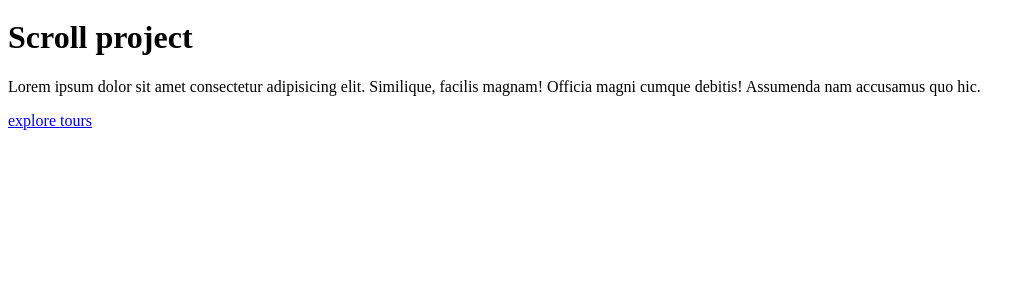
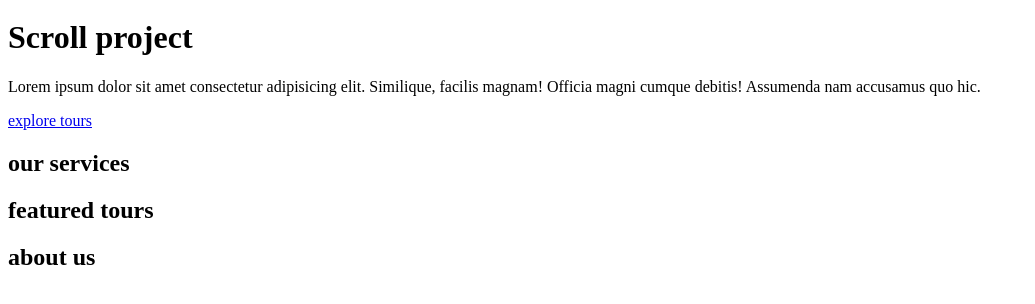
Before and after one commit to elkrtn/jsprojekti-scrollbar, a plain HTML site: page index.html in a window 1280 px wide. Shown: the part 116-420 px from the top of the page, without its empty margins (0-1035 px from the left). Drawn offline with Linux system fonts and the light colour scheme.

Commit message:
sections

```diff
--- a/index.html
+++ b/index.html
@@ -48,10 +48,29 @@
             facilis magnam! Officia magni cumque debitis! Assumenda nam
             accusamus quo hic.
           </p>
-          <a href="#tours" class="scroll-link"> explore tours </a>
+          <a href="#tours" class="scroll-link">explore tours</a>
         </div>
       </div>
     </header>
+    <!-- about-->
+    <section id="about" class="section">
+      <div class="title">
+        <h2>our <span>services</span></h2>
+      </div>
+    </section>
+    <!-- tours-->
+    <section id="about" class="section">
+      <div class="title">
+        <h2>featured <span>tours</span></h2>
+      </div>
+    </section>
+    <!-- about-->
+    <section id="about" class="section">
+      <div class="title">
+        <h2>about <span>us</span></h2>
+      </div>
+    </section>
+
     <!-- javascript -->
   </body>
 </html>
```
